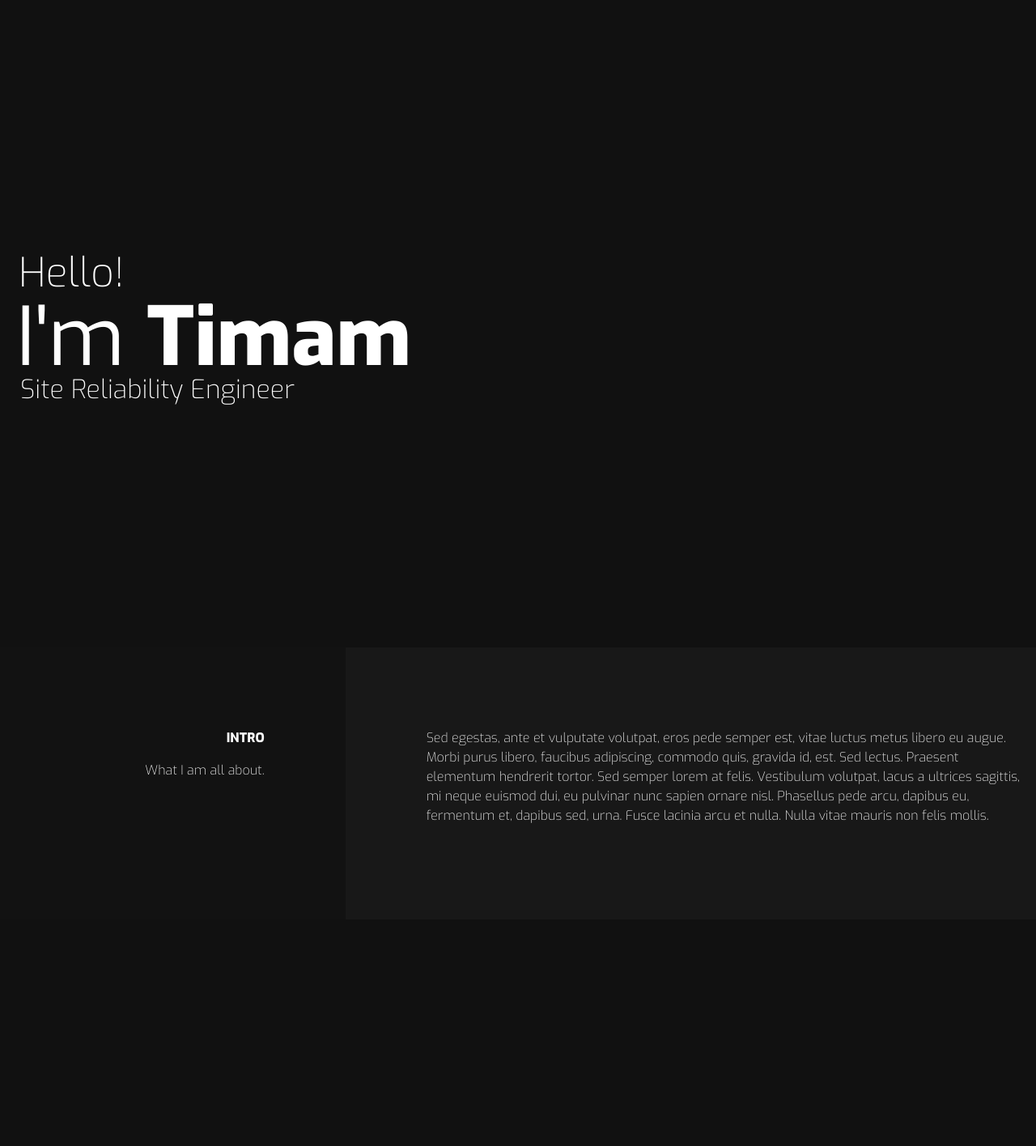
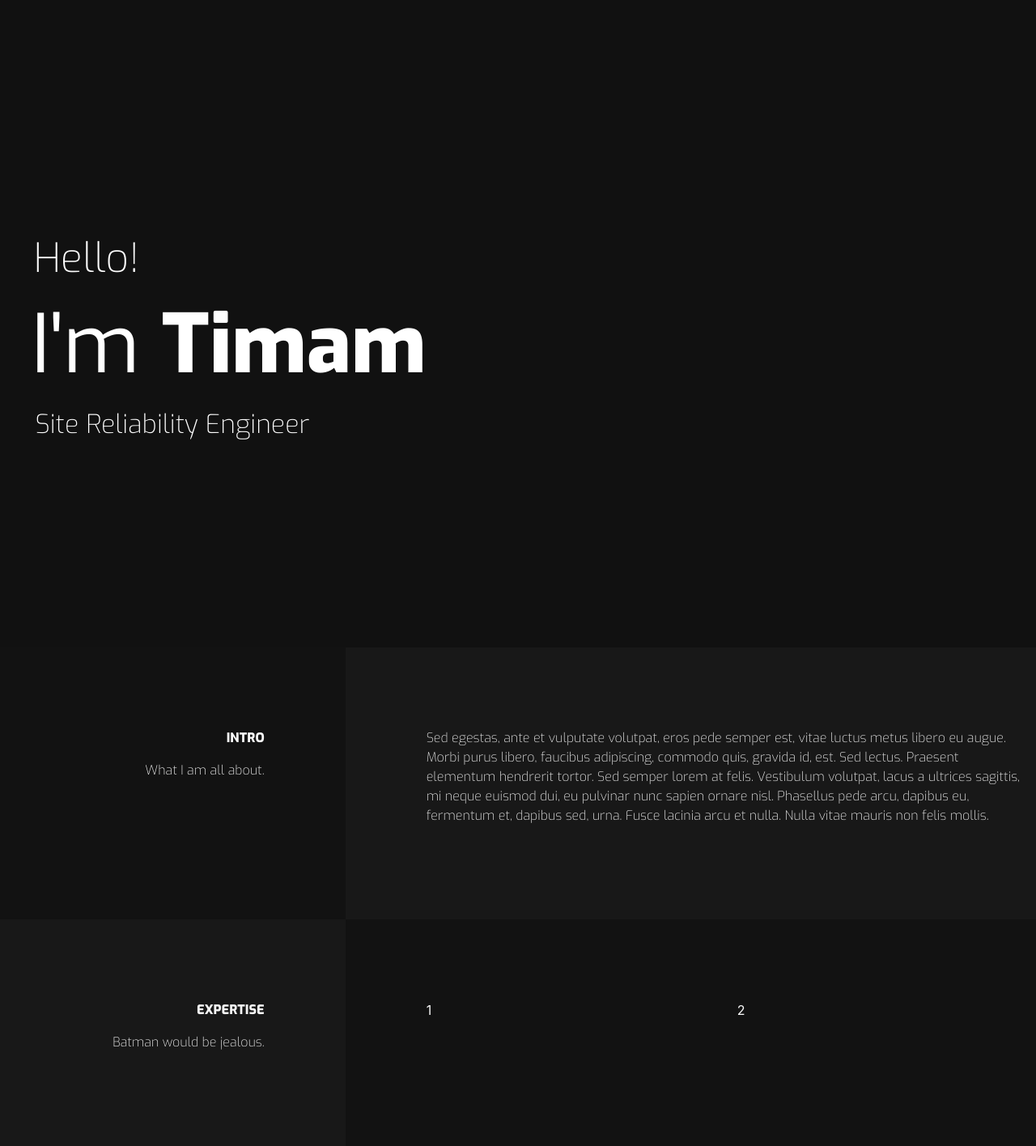
Before and after one commit to timam/timamio, a Django app: page / in a window 1280 px wide. Shown: the whole page at 81% size. Before the commit the page ends 1017 px from the top, so only its background shows below. Run offline with Django 3.2, Linux system fonts and the light colour scheme; some libraries are stand-ins or nearby versions.

Commit message:
implemented responcive in landing, css for lighter-left darker-right added

```diff
--- a/static/landing/css/style.css
+++ b/static/landing/css/style.css
@@ -11,7 +11,7 @@ html, body {
     width: 100%;
     background-size: cover;
     position:  relative;
-    padding: 300px 20px;
+    padding: 22% 3%;
 }
 
 .landing-hello {
@@ -26,7 +26,7 @@ html, body {
 }
 
 .landing-title {
-    top: -48px;
+    top: -8.5%;
     position: relative;
     width: 100%;
     display: block;
@@ -37,7 +37,7 @@ html, body {
 }
 
 .landing-sub {
-    top: -100px;
+    top: -16.5%;
     left: +5px;
     position:  relative;
     width: 100%;
@@ -90,3 +90,33 @@ html, body {
     font-family: 'Exo', sans-serif;
     font-weight: lighter;
 }
+
+.lighter-left {
+    overflow: hidden;
+    background: #181818;
+    padding-top: 100px;
+    padding-right: 100px;
+    padding-bottom: 100px;
+    color: #f4f4f4;
+}
+
+.lighter-left-title{
+    text-align: right;
+    font-family: 'Exo', sans-serif;
+    font-weight: bold;
+}
+
+.lighter-left-sub{
+    text-align: right;
+    font-family: 'Exo', sans-serif;
+    font-weight: lighter;
+}
+
+.darker-right {
+    overflow: hidden;
+    background: #121212;
+    padding-top: 100px;
+    padding-left: 100px;
+    padding-bottom: 100px;
+    color: #f8f8f8;
+}
--- a/templates/landing/index.html
+++ b/templates/landing/index.html
@@ -49,6 +49,24 @@
         </div>
     </div>
 
+    <div class="row">
+        <div class="col col-lg-4 lighter-left ">
+            <p class="lighter-left-title"> EXPERTISE </p>
+            <p class="lighter-left-sub"> Batman would be jealous. </p>
+        </div>
+        <div class="col col-lg-8 darker-right">
+            <div class="row">
+                <div class="col col-lg-6">
+                    1
+                </div>
+                <div class="col col-lg-6">
+                    2
+                </div>
+            </div>
+        </div>
+
+    </div>
+
 </div>
 
 <!-- Optional JavaScript -->
```
